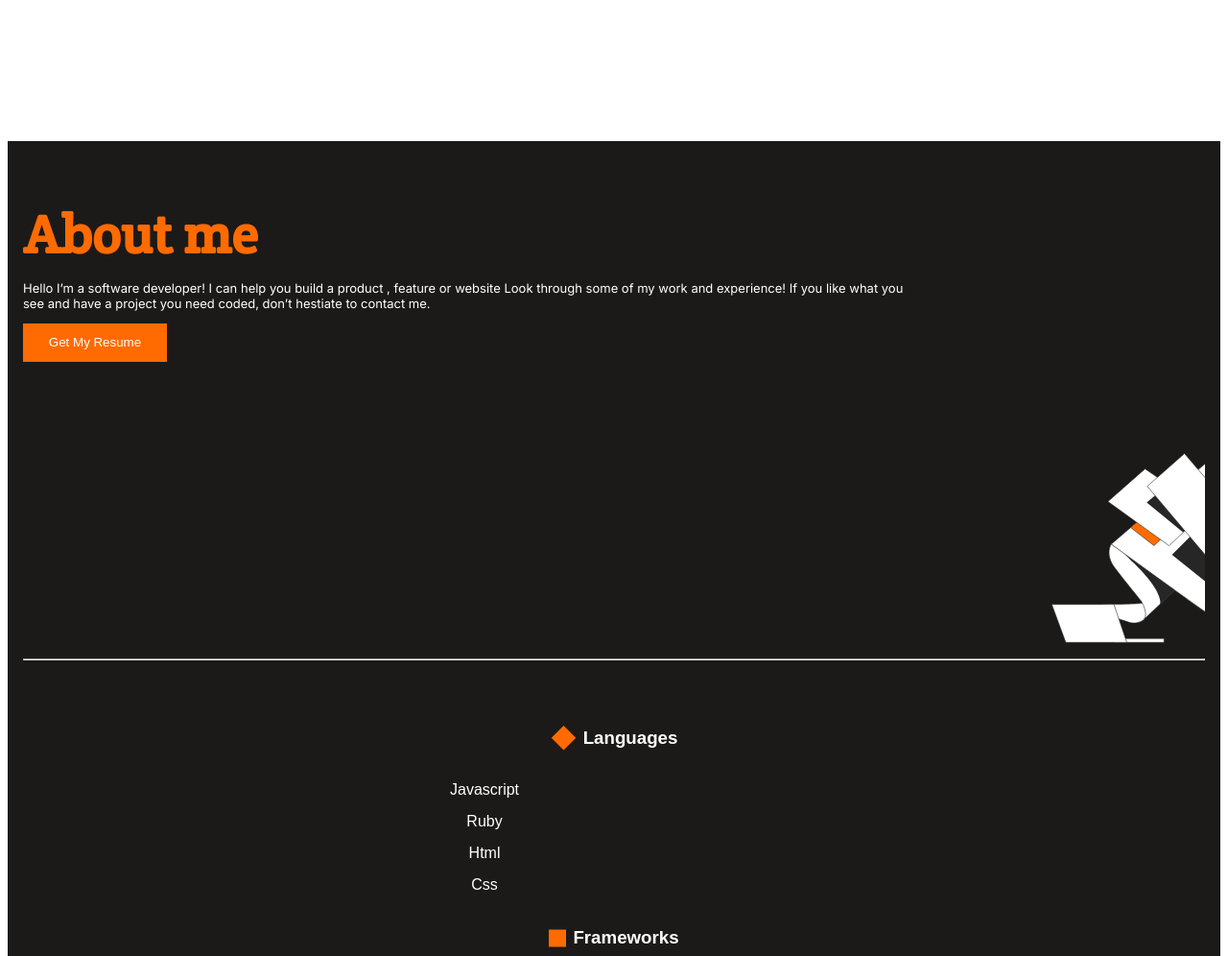
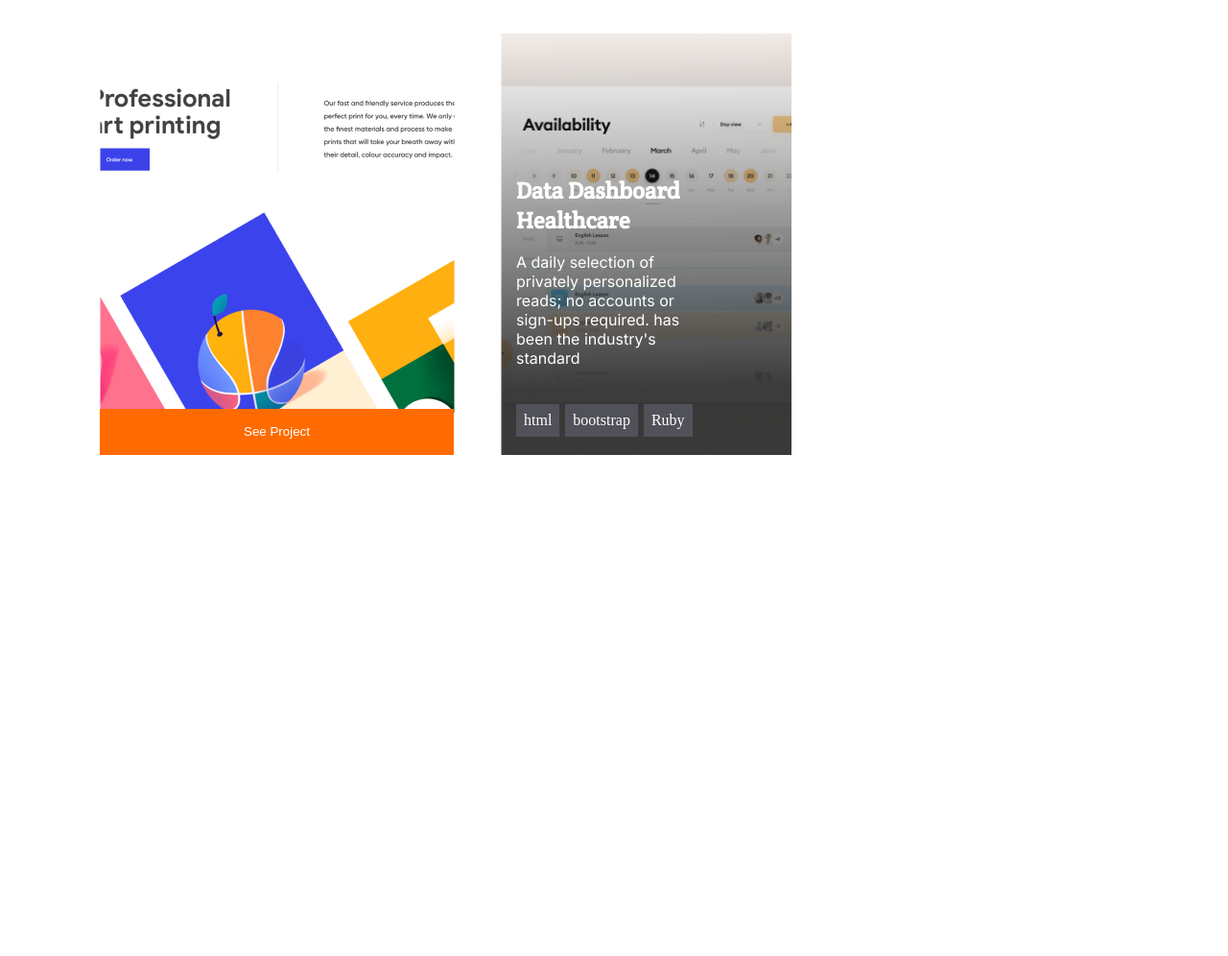
Before and after one commit to BonkeGcobo/PortfolioProject, a website: page index.html in a window 1280 px wide. Shown: the part 1481-2477 px from the top of the page at 96% size. Drawn offline with Linux system fonts and the light colour scheme; a web font is replaced by a local one.

Commit message:
Add second project

```diff
--- a/index.html
+++ b/index.html
@@ -334,6 +334,52 @@
 
       </div>
 
+      <div class="proGrid">
+        <div class="project2Desk">
+          <div class="Pro2DeskImage">
+            <img src="images/Project1Grid.png" alt="screenshot for project">
+          </div>
+          <div class="projBtn2 deskBtn">
+            <button class="btnProject2">See Project</button>
+          </div>
+        </div>
+        <div class="DeskProjects DeskProj3 proj2">
+          <div class="DeskProHead">
+            <h2 class="Pro3Heading">Data Dashboard<br>Healthcare</h2>
+          </div>
+
+          <div class="DeskProInfo">
+            <p class="ProInfo-desk">
+              A daily selection of privately
+               personalized reads;
+               no accounts or sign-ups required.
+                has been the industry's standard
+            </p>
+          </div>
+
+          <ul class="lans pro2lan">
+            <li class="lans2">html</li>
+            <li class="lans2">bootstrap</li>
+            <li class="lans2">Ruby</li>
+          </ul>
+
+        </div>
+        <div class="DeskProjects DeskProj4">
+
+        </div>
+        <div class="DeskProjects DeskProj5">
+
+        </div>
+
+        <div class="DeskProjects DeskProj6">
+
+        </div>
+
+        <div class="DeskProjects DeskPro7">
+
+        </div>
+      </div>
+
     </section>
 
     <section class="aboutMyself">
--- a/style.css
+++ b/style.css
@@ -483,5 +483,47 @@ textarea {
     font-family: 'Crete Round', sans-serif;
   }
 
+  .proGrid {
+    display: grid;
+    grid-template-columns: repeat(3, 1fr);
+    grid-template-rows: repeat(2, 1fr);
+    margin-top: -3rem;
+    gap: 3rem;
+  }
+
+  .project2Desk {
+    display: flex;
+    flex-direction: column;
+  }
+
+  .deskBtn {
+    margin-top: -1rem;
+    width: 369px;
+  }
+
+  .DeskProjects {
+    display: flex;
+    flex-direction: column;
+  }
+
+  .DeskProj3 {
+    background-image: url("images/Pro3Desk.png");
+    background-repeat: no-repeat;
+  }
+
+  .DeskProHead {
+    width: 65%;
+    margin-left: 1rem;
+    margin-top: 3rem;
+    font-family: 'Crete Round', sans-serif;
+  }
+
+  .DeskProInfo {
+    width: 65%;
+    margin-top: -1.5rem;
+    margin-left: 1rem;
+    font-family: 'Inter', sans-serif;
+
+  }
 
 }
```
Also changed, not shown: images/Pro3Desk.png (added), images/Project1Grid.png (added).
